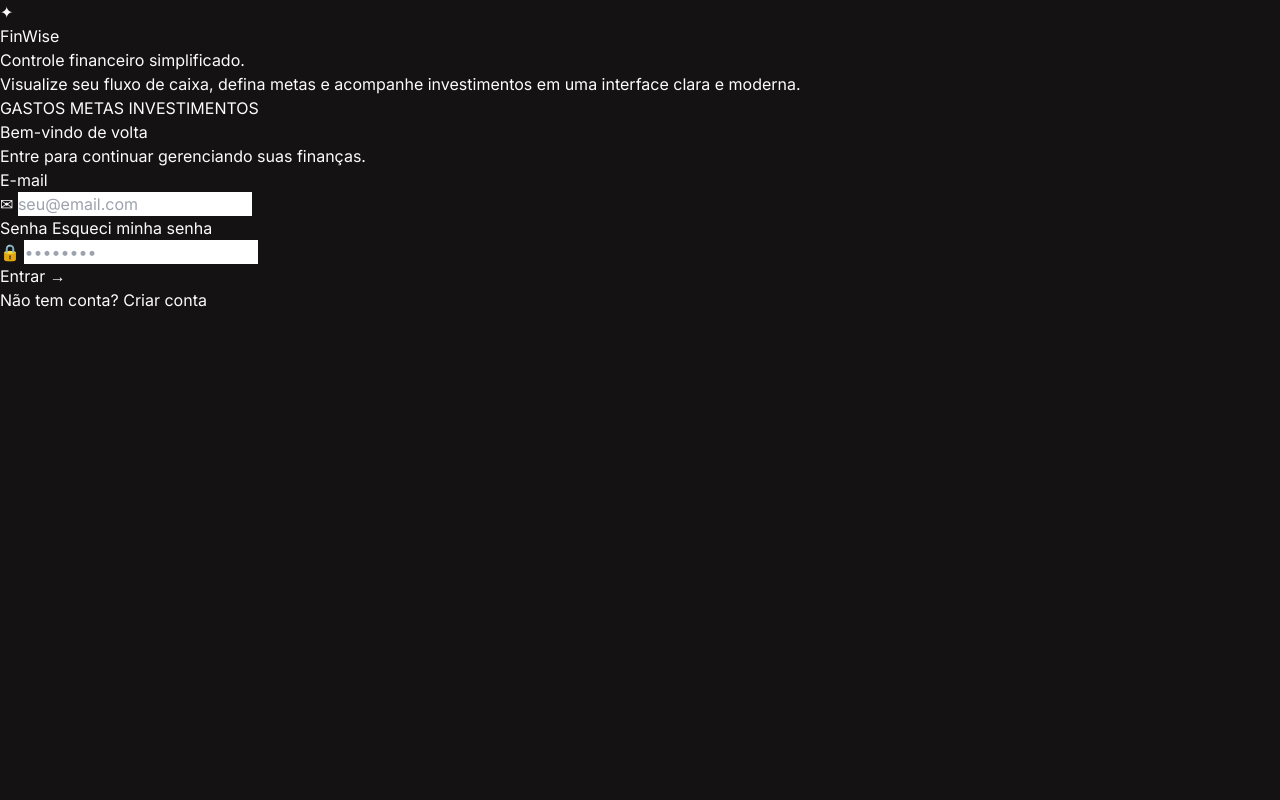
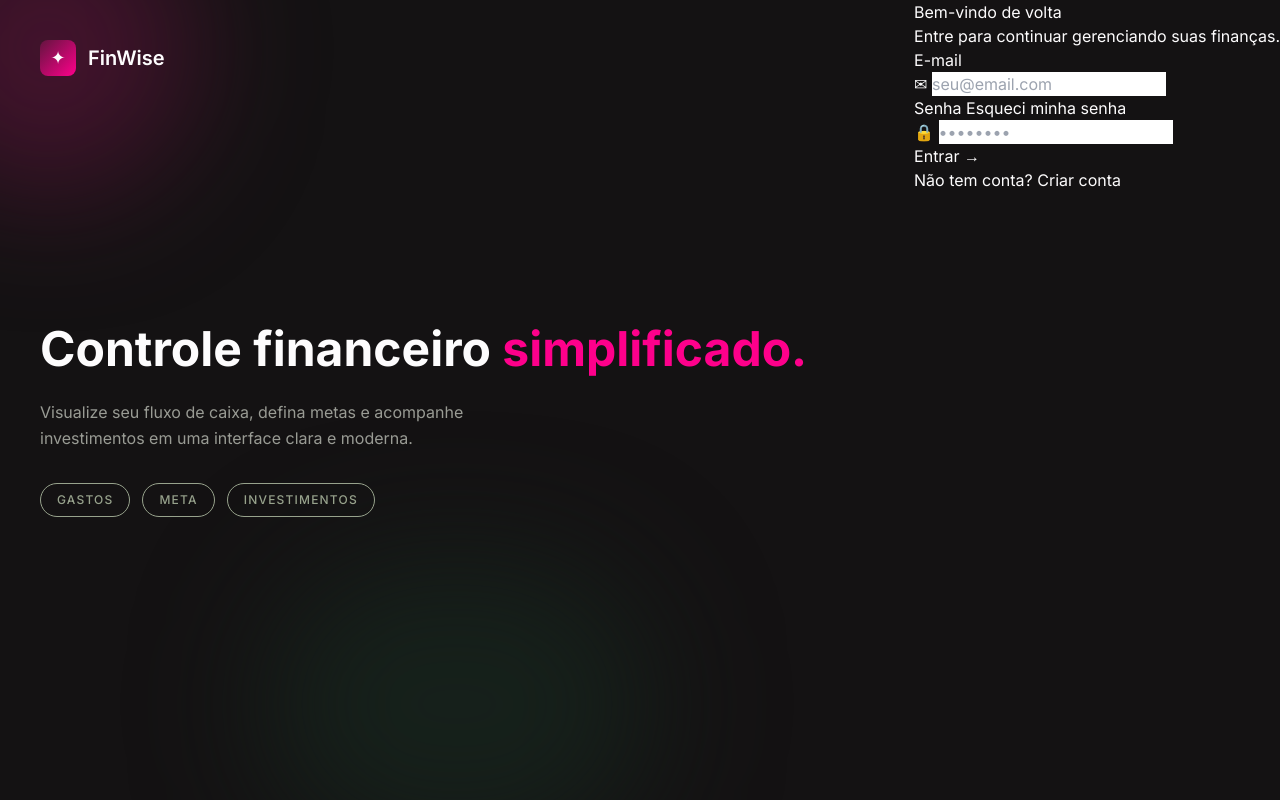
Before and after one commit to jackellinyduraes-dev/finwise-projetofintech, a plain HTML site: page index.html in a window 1280 px wide. Drawn offline with nearby package versions, Linux system fonts and the light colour scheme.

Commit message:
Adiciona estilo do painel esquerdo

```diff
--- a/index.html
+++ b/index.html
@@ -41,37 +41,52 @@
 <body class="bg-[#141213] text-[#FDFCFD] font-['Inter'] min-h-screen">
 
 
-    <div class="container">
+    <!-- ========== CONTAINER ========== -->
+    <div class="flex w-full min-h-screen">
 
 
-        <!--Painel Esquerdo-->
-        <div class="painel-esquerdo">
+        <!-- ========== PAINEL ESQUERDO ========== -->
+        <div class="flex-1 bg-fundo-escuro p-10 flex flex-col relative overflow-hidden">
 
 
-                <!--Logo-->
-                <div class="logo">
-                    <div class="logo-icone">&#10022;</div>
-                    <span class="logo-texto">FinWise</span>
+            <!-- Brilho roxo -->
+            <div class="absolute -top-24 -left-24 w-72 h-72 bg-roxo-escuro/60 rounded-full blur-3xl"></div>
+
+            <!-- Brilho verde -->
+            <div class="absolute -bottom-12 left-1/2 -translate-x-1/2 w-96 h-72 bg-verde-escuro/80 rounded-full blur-3xl"></div>
+
+
+            <!-- LOGO -->
+            <div class="flex items-center gap-3 relative z-10">
+                <div class="w-9 h-9 bg-gradient-to-br from-roxo-escuro to-rosa rounded-lg flex items-center justify-center text-lg text-branco">&#10022;</div>
+                <span class="text-xl font-semibold">FinWise</span>
+            </div>
+
+
+            <!-- TITULO E SUBTEXTO -->
+            <div class="flex-1 flex flex-col justify-center relative z-10">
+
+                <h1 class="text-5xl font-bold leading-tight mb-5">
+                    Controle financeiro <span class="text-rosa">simplificado.</span>
+                </h1>
+
+                <p class="text-verde-cinza text-base leading-relaxed max-w-md mb-8">
+                    Visualize seu fluxo de caixa, defina metas e acompanhe investimentos em uma interface clara e moderna.
+                </p>
+
+
+                <!-- TAGS -->
+                <div class="flex gap-3">
+                    <span class="px-4 py-2 border border-verde-sage rounded-full text-xs font-medium text-verde-sage tracking-widest">GASTOS</span>
+                    <span class="px-4 py-2 border border-verde-sage rounded-full text-xs font-medium text-verde-sage tracking-widest">META</span>
+                    <span class="px-4 py-2 border border-verde-sage rounded-full text-xs font-medium text-verde-sage tracking-widest">INVESTIMENTOS</span>
                 </div>
 
-
-                <!--Título e Subtexto-->
-                </div class="painel-esquerdo-conteudo">
-                    <h1>Controle financeiro <span class="destaque">simplificado.</span></h1>
-                    <p class="subtexto">Visualize seu fluxo de caixa, defina metas e acompanhe investimentos em uma interface clara e moderna.</p>
+            </div>
 
 
-                     <!--Tags-->
-                    <div class="tags">
-                        <span class="tag">GASTOS</span>
-                        <span class="tag">METAS</span>
-                        <span class="tag">INVESTIMENTOS</span>
-                    </div>
+        </div>
 
-                 </div>
-
-        </div>
-    </div>
     <!--Painel direito (Login)-->
     <div class="painel-direito">
 
```
